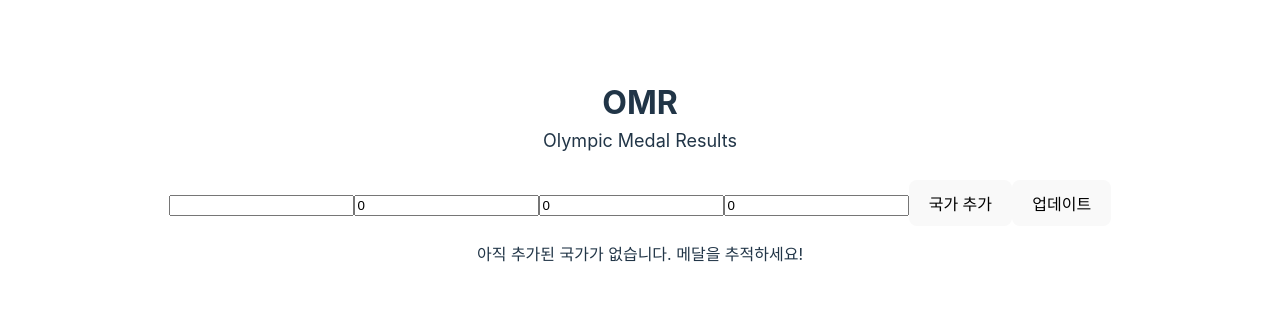
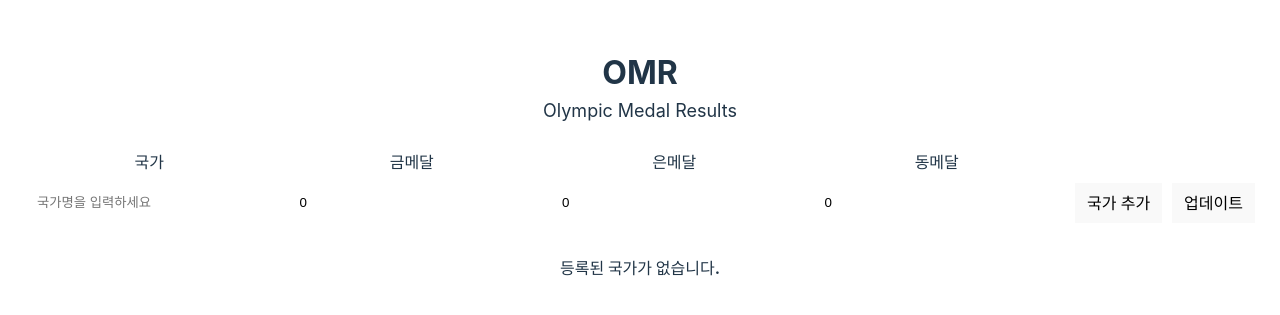
Before and after one commit to PJH-FE/olympic, a React (Vite) app: page / in a window 1280 px wide. Shown: the part 233-548 px from the top of the page. Built offline with nearby package versions, Linux system fonts and the light colour scheme.

Commit message:
정렬, 삭제 추가

```diff
--- a/src/App.css
+++ b/src/App.css
@@ -4,8 +4,15 @@ div#root {
   align-items: center;
   justify-content: center;
   width: 100%;
+  max-width: 1280px;
+  min-width: 800px;
+  margin: 0 auto;
+  padding: 0 24px;
+  box-sizing: border-box;
 }
-
+#header {
+  width: 100%;
+}
 .title {
   display: flex;
   flex-direction: column;
@@ -17,3 +24,91 @@ div#root {
   font-size: 18px;
   font-weight: 400;
 }
+
+form#inputArea {
+  display: flex;
+  flex-wrap: wrap;
+  align-items: flex-end;
+  justify-content: flex-end;
+  gap: 12px;
+}
+
+.inputBox {
+  flex: 1;
+  display: flex;
+  flex-direction: column;
+  align-items: center;
+  gap: 8px;
+  min-width: 179px;
+}
+input {
+  outline: none;
+  height: auto;
+  width: 100%;
+  line-height: 24px;
+  padding: 8px 12px;
+  border: 1px solid #fff;
+  box-sizing: border-box;
+}
+.input[type="text"] {
+  -webkit-ime-mode: active;
+  -moz-ime-mode: active;
+  -ms-ime-mode: active;
+  ime-mode: active;
+}
+
+.buttonArea {
+  display: flex;
+  align-items: center;
+  gap: 8px;
+}
+.buttonArea button {
+  height: 24px;
+  line-height: 24px;
+  padding: 8px 12px;
+  border: 1px solid #fff;
+  border-radius: 0;
+  box-sizing: content-box;
+}
+
+div#content {
+  width: 100%;
+}
+div#content p {
+  padding: 16px 0;
+  text-align: center;
+  font-size: 16px;
+  font-weight: 700;
+}
+
+div#content select {
+  width: 120px;
+  height: 40px;
+  line-height: 40px;
+  padding: 0 8px;
+  margin: 24px 0;
+}
+div#content table {
+  width: 100%;
+  text-align: center;
+  border: 1px solid #fff;
+  border-spacing: 0;
+}
+
+div#content table thead th {
+  padding: 8px 0;
+  border-bottom: 1px solid #fff;
+}
+div#content table tbody td {
+  padding: 12px 0;
+}
+div#content table tbody tr + tr td {
+  border-top: 1px solid Rgba(255, 255, 255, 0.4);
+}
+div#content table tbody td button {
+  background-color: transparent;
+  width: 100%;
+  height: 100%;
+  padding: 0;
+  border: 0;
+}
--- a/src/App.jsx
+++ b/src/App.jsx
@@ -32,6 +32,13 @@ function App() {
   // Add 버튼
   const [medalList, setMedalList] = useState([]);
   const handleAddMedalList = (e) => {
+    e.preventDefault();
+    if (country.length === 0) {
+      return alert("국가명을 입력해주세요.");
+    } else if (!!document.getElementById(country)) {
+      return alert("이미 등록된 국가입니다.");
+    }
+
     setCountry("");
     setGoldMedal(0);
     setSilverMedal(0);
@@ -40,26 +47,58 @@ function App() {
       ...medalList,
       {
         country: country,
-        gold: goldMedal,
-        silver: silverMedal,
-        bronze: bronzeMedal,
+        gold: Number(goldMedal),
+        silver: Number(silverMedal),
+        bronze: Number(bronzeMedal),
+        total: Number(goldMedal) + Number(silverMedal) + Number(bronzeMedal),
       },
     ]);
+
+    document.getElementById("country").focus();
+
+    const saveData = JSON.stringify([
+      ...medalList,
+      {
+        country: country,
+        gold: Number(goldMedal),
+        silver: Number(silverMedal),
+        bronze: Number(bronzeMedal),
+        total: Number(goldMedal) + Number(silverMedal) + Number(bronzeMedal),
+      },
+    ]);
+
+    localStorage.setItem("medal", saveData);
   };
 
   const handleModifyMedalList = (e) => {
-    medalList.map((list) => {
-      if (list.country === country) {
-        list.gold = goldMedal;
-        list.silver = silverMedal;
-        list.bronze = bronzeMedal;
+    e.preventDefault();
+    if (document.getElementById("country").value.length === 0) {
+      return alert("국가명을 입력해주세요.");
     }
+    const matchCountry = medalList.filter((list) => {
+      return list.country === country;
     });
+    if (matchCountry.length === 0) {
+      alert("일치하는 국가가 없습니다.");
+    } else {
+      matchCountry[0].gold = Number(goldMedal);
+      matchCountry[0].silver = Number(silverMedal);
+      matchCountry[0].bronze = Number(bronzeMedal);
+    }
+
     setCountry("");
     setGoldMedal(0);
     setSilverMedal(0);
     setBronzeMedal(0);
+
+    localStorage.setItem("medal", JSON.stringify(medalList));
   };
+
+  const loadData = localStorage.getItem("medal");
+  if (medalList.length === 0 && loadData !== null && loadData.length !== 0) {
+    setMedalList(JSON.parse(loadData));
+  }
+
   return (
     <>
       <div id="header">
@@ -68,25 +107,58 @@ function App() {
           <span>Olympic Medal Results</span>
         </h2>
 
-        <div id="inputArea">
-          <Input type={"text"} onChange={handleSetCountry} value={country} />
-          <Input type={"number"} onChange={handleSetGold} value={goldMedal} />
+        <form id="inputArea">
+          <div className="inputBox">
+            <label htmlFor="country">국가</label>
+            <Input
+              type={"text"}
+              onChange={handleSetCountry}
+              value={country}
+              id={"country"}
+              placeholder={"국가명을 입력하세요"}
+            />
+          </div>
+
+          <div className="inputBox">
+            <label htmlFor="country">금메달</label>
+            <Input
+              type={"number"}
+              onChange={handleSetGold}
+              value={goldMedal}
+              id={"gold"}
+            />
+          </div>
+
+          <div className="inputBox">
+            <label htmlFor="silver">은메달</label>
             <Input
               type={"number"}
               onChange={handleSetSilver}
               value={silverMedal}
+              id={"silver"}
             />
+          </div>
+
+          <div className="inputBox">
+            <label htmlFor="bronze">동메달</label>
             <Input
               type={"number"}
               onChange={handleSetBronze}
               value={bronzeMedal}
+              id={"bronze"}
             />
-          <Button onClick={handleAddMedalList} name={"국가 추가"} />
-          <Button onClick={handleModifyMedalList} name={"업데이트"} />
-        </div>
           </div>
 
+          <div className="buttonArea">
+            <Button onClick={handleAddMedalList}>국가 추가</Button>
+            <Button onClick={handleModifyMedalList}>업데이트</Button>
+          </div>
+        </form>
+      </div>
+
+      <div id="content">
         <Table medalList={[...medalList]} setMedalList={setMedalList} />
+      </div>
     </>
   );
 }
--- a/src/components/Button.jsx
+++ b/src/components/Button.jsx
@@ -1,5 +1,5 @@
-const Button = ({ onClick, name }) => {
-  return <button onClick={onClick}>{name}</button>;
+const Button = ({ children, onClick }) => {
+  return <button onClick={onClick}>{children}</button>;
 };
 
 export default Button;
--- a/src/components/Input.jsx
+++ b/src/components/Input.jsx
@@ -1,7 +1,15 @@
 import React from "react";
 
-const Input = ({ type, onChange, value }) => {
-  return <input type={type} onChange={onChange} value={value} />;
+const Input = ({ id, type, onChange, value, placeholder }) => {
+  return (
+    <input
+      id={id}
+      type={type}
+      onChange={onChange}
+      value={value}
+      placeholder={placeholder}
+    />
+  );
 };
 
 export default Input;
--- a/src/components/Table.jsx
+++ b/src/components/Table.jsx
@@ -1,14 +1,31 @@
-import React from "react";
+import { useState } from "react";
 import Button from "./Button";
 
 function Table({ medalList, setMedalList }) {
+  const [sortBy, setSortBy] = useState("gold");
+  const handleSetSort = (e) => {
+    setSortBy(e.target.value);
+  };
+
+  const deleteList = (medal) => {
+    const delResult = medalList.filter((delCountry) => {
+      return delCountry.country !== medal.country;
+    });
+
+    const sure = confirm("정말 삭제하시겠습니까?");
+    if (sure) {
+      setMedalList(delResult);
+      localStorage.setItem("medal", delResult);
+    }
+  };
+
   // 리스트 출력
   const writeMedalList = medalList
     .sort((a, b) => {
-      return b.gold - a.gold;
+      return b[sortBy] - a[sortBy];
     })
     .map((medal) => (
-      <tr key={medal.country}>
+      <tr id={medal.country} key={medal.country}>
         <td>{medal.country}</td>
         <td>{medal.gold}</td>
         <td>{medal.silver}</td>
@@ -16,32 +33,45 @@ function Table({ medalList, setMedalList }) {
         <td>
           <Button
             onClick={() => {
-              setMedalList(
-                medalList.filter((delCountry) => {
-                  return delCountry.country !== medal.country;
-                })
-              );
+              deleteList(medal);
             }}
-            name={"X"}
-          />
+          >
+            삭제
+          </Button>
         </td>
       </tr>
     ));
 
   if (medalList.length === 0) {
-    return <p>아직 추가된 국가가 없습니다. 메달을 추적하세요!</p>;
+    return <p>등록된 국가가 없습니다.</p>;
   }
 
   return (
     <>
+      <select name="sortBy" id="sortBy" onChange={handleSetSort}>
+        <option value="gold">정렬 방법</option>
+        <option value="total">총 메달 갯수</option>
+        <option value="gold">금메달 갯수</option>
+        <option value="silver">은메달 갯수</option>
+        <option value="bronze">동메달 갯수</option>
+      </select>
+
       <table>
         <thead>
           <tr>
-            <th scope="col">국가</th>
-            <th scope="col">금메달</th>
-            <th scope="col">은메달</th>
-            <th scope="col">동메달</th>
-            <th scope="col">삭제</th>
+            <th width="30%" scope="col">
+              국가
+            </th>
+            <th width="20%" scope="col">
+              금메달
+            </th>
+            <th width="20%" scope="col">
+              은메달
+            </th>
+            <th width="20%" scope="col">
+              동메달
+            </th>
+            <th width="10%" scope="col"></th>
           </tr>
         </thead>
         <tbody>{writeMedalList}</tbody>
```
Lines whose indentation alone changed are shown as unchanged.
